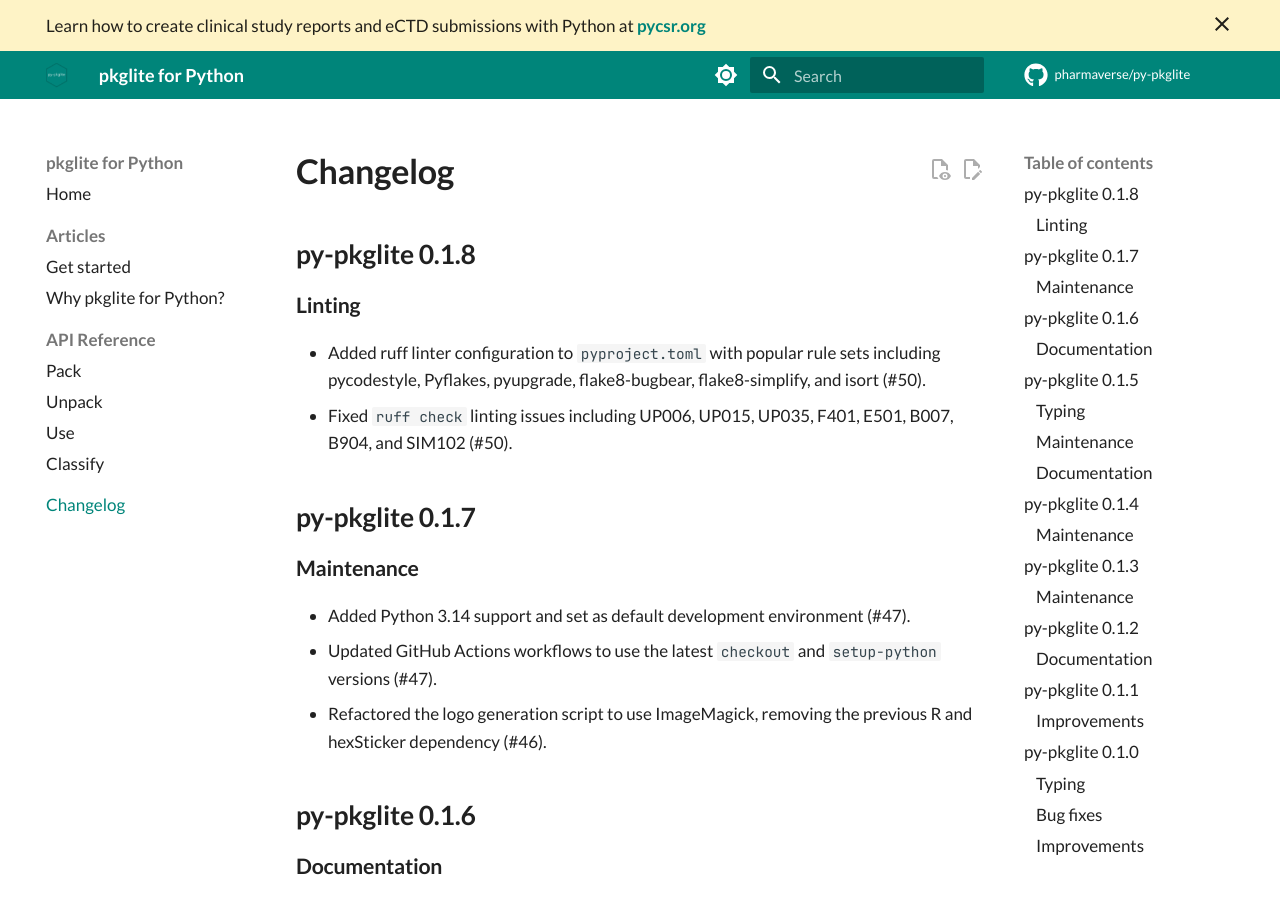
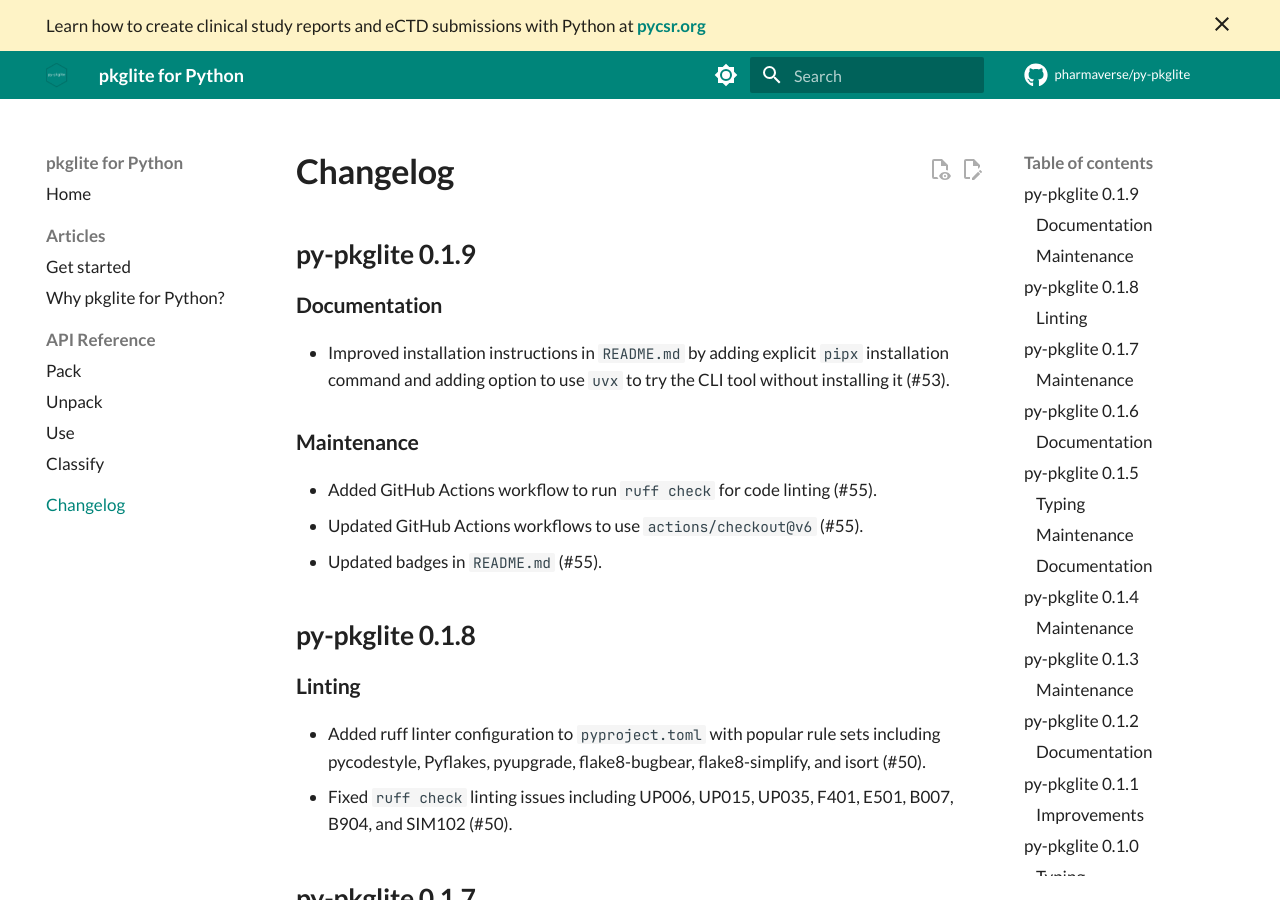
Before and after one commit to pharmaverse/py-pkglite, an MkDocs documentation site: the page built from docs/changelog.md, in a window 1280 px wide and 900 px high. Built offline with MkDocs 1.6.1 and Material for MkDocs 9.7.7, drawn with Linux system fonts in a browser that asks for light colours; comment, search, counter and statistics services are not loaded.

Commit message:
Update changelog for v0.1.9

```diff
--- a/docs/changelog.md
+++ b/docs/changelog.md
@@ -1,4 +1,18 @@
 # Changelog
+
+## py-pkglite 0.1.9
+
+### Documentation
+
+- Improved installation instructions in `README.md` by adding explicit
+  `pipx` installation command and adding option to use `uvx` to try the
+  CLI tool without installing it (#53).
+
+### Maintenance
+
+- Added GitHub Actions workflow to run `ruff check` for code linting (#55).
+- Updated GitHub Actions workflows to use `actions/checkout@v6` (#55).
+- Updated badges in `README.md` (#55).
 
 ## py-pkglite 0.1.8
 
```
Also changed, not shown: CHANGELOG.md (+14 -0 lines).
